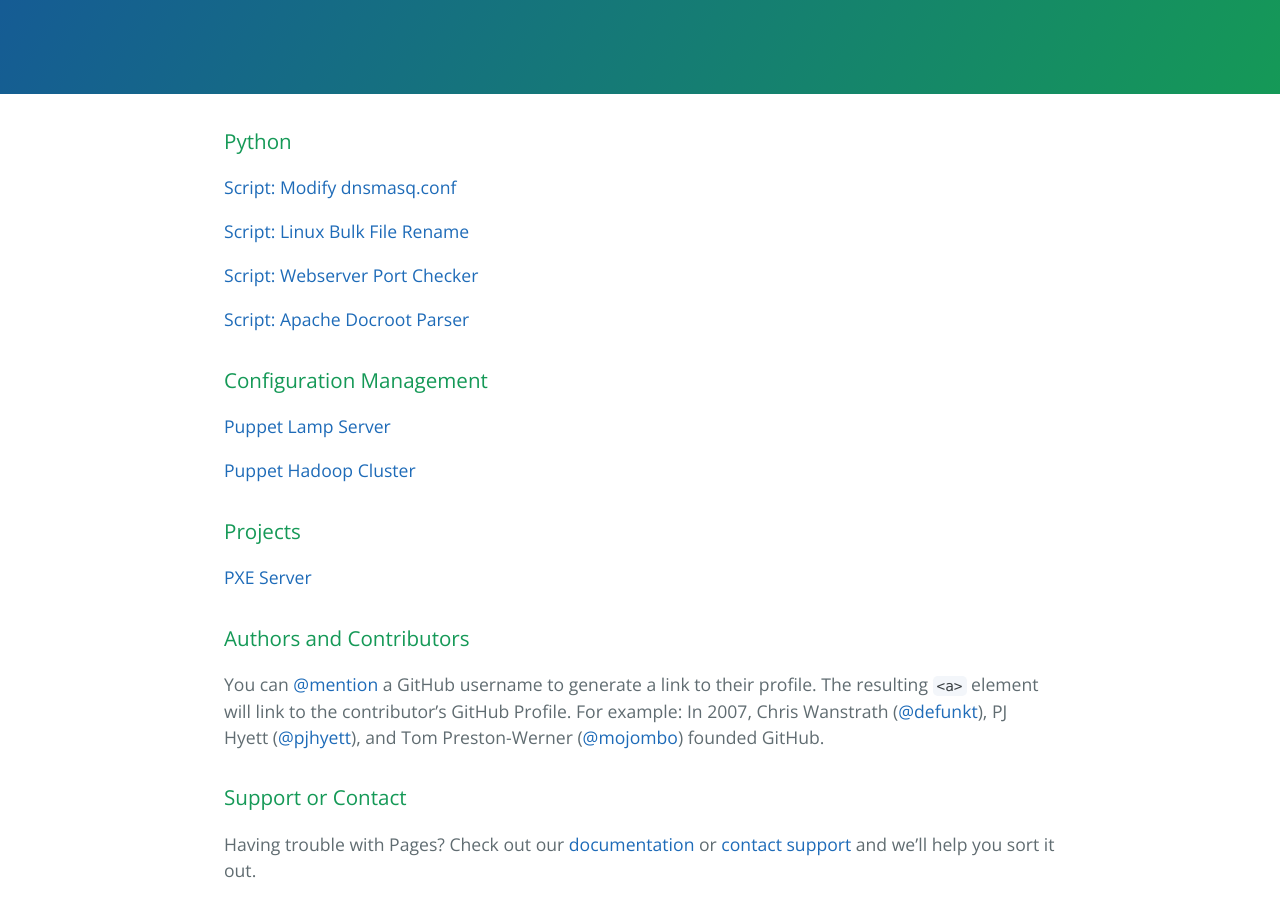
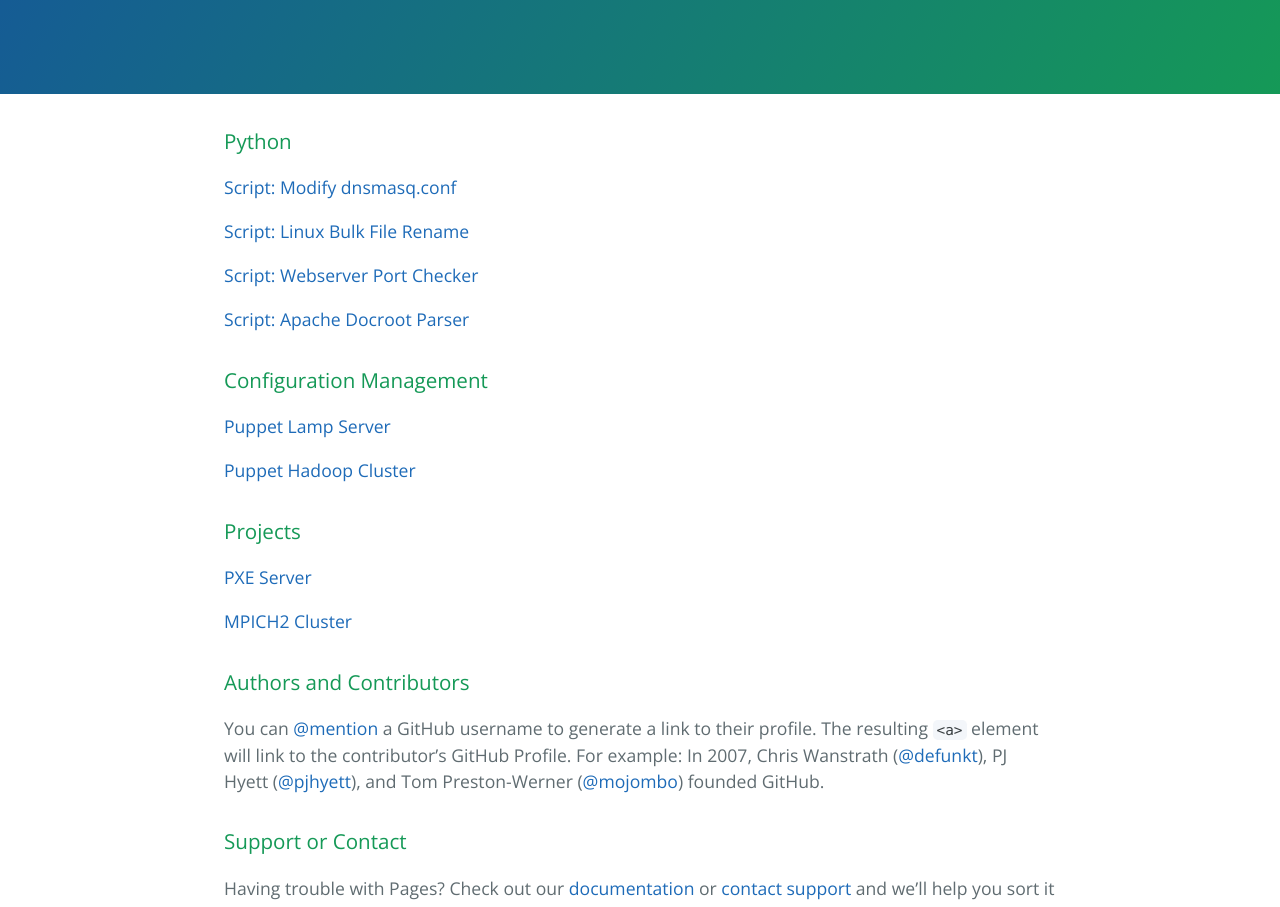
Before and after one commit to bataylor976/bataylor976.github.io, a plain HTML site: page index.html in a window 1280 px wide. Shown: the part 176-1083 px from the top of the page. Drawn offline with nearby package versions, Linux system fonts and the light colour scheme.

Commit message:
Added ubunt-mpich2-cluster.txt to projects/ and added link to index.html

```diff
--- a/index.html
+++ b/index.html
@@ -40,6 +40,8 @@
 
 <p><a href="https://github.com/bataylor976/bataylor976.github.io/blob/master/projects/ubuntu-14.04_pxe-server.txt">PXE Server</a></p>
 
+<p><a href="https://github.com/bataylor976/bataylor976.github.io/blob/master/projects/ubuntu-mpich2-cluster.txt">MPICH2 Cluster</a></p>
+
 <h3>
 <a id="authors-and-contributors" class="anchor" href="#authors-and-contributors" aria-hidden="true"><span aria-hidden="true" class="octicon octicon-link"></span></a>Authors and Contributors</h3>
 
```
Also changed, not shown: projects/ubuntu-mpich2-cluster.txt (added).
